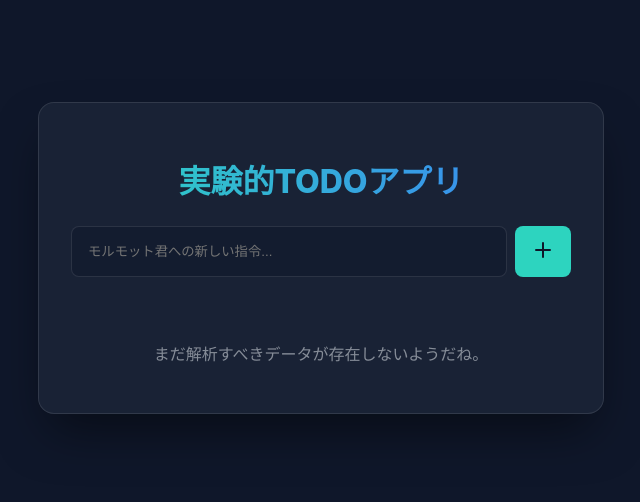
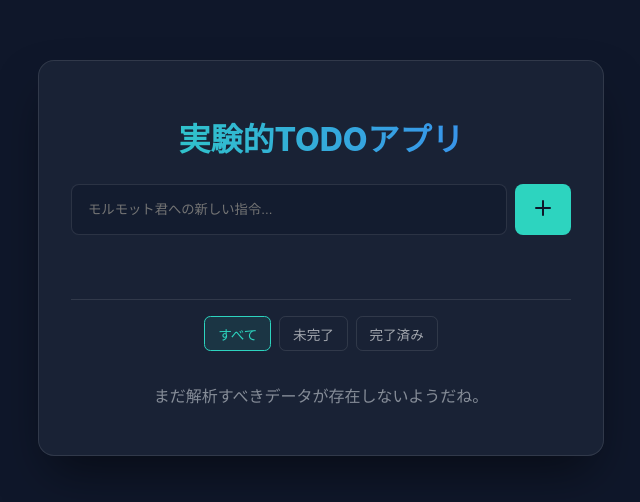
Before and after one commit to roll1226/clawdbot-create-todo, a React (Vite) app: page / in a window 1280 px wide. Shown: the part 142-644 px from the top of the page, without its empty margins (319-959 px from the left). Built offline with nearby package versions, Linux system fonts and the light colour scheme.

Commit message:
feat: Add task filtering functionality (All/Active/Completed)

```diff
--- a/src/App.tsx
+++ b/src/App.tsx
@@ -14,10 +14,17 @@ function App() {
     return saved ? JSON.parse(saved) : []
   })
   const [inputValue, setInputValue] = useState('')
+  const [filter, setFilter] = useState<'all' | 'active' | 'completed'>('all')
 
   useEffect(() => {
     localStorage.setItem('tachyon-todos', JSON.stringify(todos))
   }, [todos])
+
+  const filteredTodos = todos.filter((todo) => {
+    if (filter === 'active') return !todo.completed
+    if (filter === 'completed') return todo.completed
+    return true
+  })
 
   const addTodo = () => {
     if (!inputValue.trim()) return
@@ -63,7 +70,7 @@ function App() {
       </div>
 
       <ul className="todo-list">
-        {todos.map((todo) => (
+        {filteredTodos.map((todo) => (
           <li key={todo.id} className="todo-item">
             <button
               style={{ background: 'none', border: 'none', cursor: 'pointer', padding: 0 }}
@@ -85,7 +92,19 @@ function App() {
         ))}
       </ul>
 
-      {todos.length === 0 && (
+      <div className="filter-group">
+        {(['all', 'active', 'completed'] as const).map((f) => (
+          <button
+            key={f}
+            className={`filter-btn ${filter === f ? 'active' : ''}`}
+            onClick={() => setFilter(f)}
+          >
+            {f === 'all' ? 'すべて' : f === 'active' ? '未完了' : '完了済み'}
+          </button>
+        ))}
+      </div>
+
+      {filteredTodos.length === 0 && (
         <p style={{ textAlign: 'center', opacity: 0.5, marginTop: '2rem' }}>
           まだ解析すべきデータが存在しないようだね。
         </p>
--- a/src/index.css
+++ b/src/index.css
@@ -137,3 +137,34 @@ button.delete-btn:hover {
   opacity: 1;
   background: rgba(239, 68, 68, 0.1);
 }
+
+.filter-group {
+  display: flex;
+  justify-content: center;
+  gap: 0.5rem;
+  margin-top: 2rem;
+  padding-top: 1rem;
+  border-top: 1px solid rgba(255, 255, 255, 0.1);
+}
+
+.filter-btn {
+  background: none;
+  border: 1px solid rgba(255, 255, 255, 0.1);
+  color: rgba(255, 255, 255, 0.6);
+  padding: 0.4rem 0.8rem;
+  border-radius: 0.4rem;
+  cursor: pointer;
+  font-size: 0.85rem;
+  transition: all 0.2s;
+}
+
+.filter-btn:hover {
+  border-color: rgba(45, 212, 191, 0.5);
+  color: #2dd4bf;
+}
+
+.filter-btn.active {
+  background: rgba(45, 212, 191, 0.1);
+  border-color: #2dd4bf;
+  color: #2dd4bf;
+}
```
